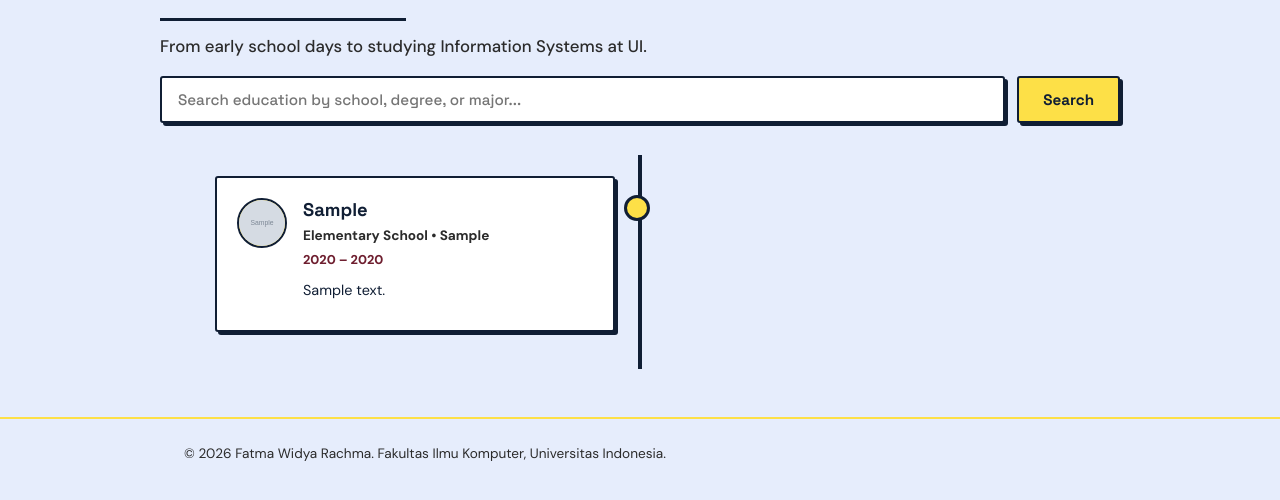
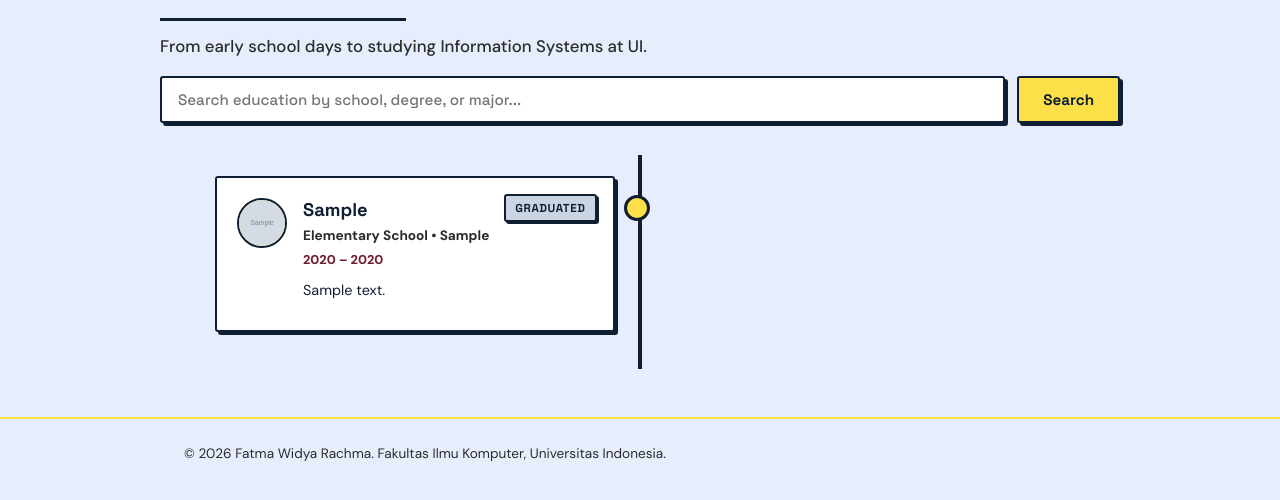
Before and after one commit to fatmawidya/myportofolio, a Django app: page /education/ in a window 1280 px wide. Shown: the part 193-693 px from the top of the page. Run offline with Django 5.2, Linux system fonts and the light colour scheme; tables that the repository leaves empty hold one stand-in row (values such as "Sample post"); grey boxes marked "Sample" are stand-in pictures.

Commit message:
feat: add status badges for experience and education

```diff
--- a/static/css/style.css
+++ b/static/css/style.css
@@ -342,6 +342,45 @@ h1, h2, h3, .brand, .section-title, .accordion-heading {
 .accordion-card:hover {
     transform: translateY(-2px);
     box-shadow: 5px 5px 0px var(--ink);
+}
+
+/* ==========================================
+   STATUS BADGES (NEOBRUTALISM STYLE)
+   ========================================== */
+.badge {
+    display: inline-flex;
+    align-items: center;
+    padding: 0.2rem 0.6rem;
+    font-family: 'Space Grotesk', sans-serif;
+    font-size: 0.72rem;
+    font-weight: 800;
+    text-transform: uppercase;
+    letter-spacing: 0.05em;
+    border: 2px solid var(--ink);
+    border-radius: var(--radius);
+    box-shadow: 2px 2px 0px var(--ink);
+    white-space: nowrap;
+}
+
+.badge-ongoing {
+    background-color: var(--accent-green);
+    color: var(--ink);
+}
+
+.badge-finished {
+    background-color: #cbd5e1;
+    color: var(--ink);
+}
+
+/* Penyesuaian khusus agar Badge di Education pas di pojok kanan atas */
+.timeline-card {
+    position: relative; /* Wajib ada agar badge bisa nempel di pojok kanan atas */
+}
+
+.timeline-card .badge {
+    position: absolute;
+    top: 1rem;
+    right: 1rem;
 }
 
 summary.accordion-header {
--- a/templates/base.html
+++ b/templates/base.html
@@ -10,7 +10,7 @@
     <link rel="preconnect" href="https://fonts.gstatic.com" crossorigin>
     <link href="https://fonts.googleapis.com/css2?family=Space+Grotesk:wght@500;700&display=swap" rel="stylesheet">
     <link rel="stylesheet" href="https://cdnjs.cloudflare.com/ajax/libs/font-awesome/6.5.1/css/all.min.css">
-    <link rel="stylesheet" href="{% static 'css/style.css' %}?v=10">
+    <link rel="stylesheet" href="{% static 'css/style.css' %}?v=15">
     {% block meta %} {% endblock meta %}
 </head>
 
--- a/templates/educational.html
+++ b/templates/educational.html
@@ -31,7 +31,13 @@
         <div class="timeline-container" id="educationList">
             {% for edu in education_list %}
                 <div class="timeline-item {% if forloop.counter0|divisibleby:2 %}left{% else %}right{% endif %}">
-                    <div class="timeline-card" onclick="toggleGlow(this)">
+                    <div class="timeline-card">
+                        {% if edu.is_current %}
+                            <span class="badge badge-ongoing">Active</span>
+                        {% else %}
+                            <span class="badge badge-finished">Graduated</span>
+                        {% endif %}
+
                         <div class="timeline-logo">
                             {% if edu.thumbnail %}
                                 <img src="{{ edu.thumbnail }}" alt="{{ edu.institution }}">
--- a/templates/experience.html
+++ b/templates/experience.html
@@ -40,6 +40,12 @@
                                 </div>
                             </div>
                             <div class="accordion-right">
+                                {% if exp.is_ongoing %}
+                                    <span class="badge badge-ongoing">Ongoing</span>
+                                {% else %}
+                                    <span class="badge badge-finished">Finished</span>
+                                {% endif %}
+
                                 <span class="accordion-date">
                                     {% if exp.is_ongoing %}
                                         {{ exp.started_at|date:"Y" }} &ndash; Present
```
